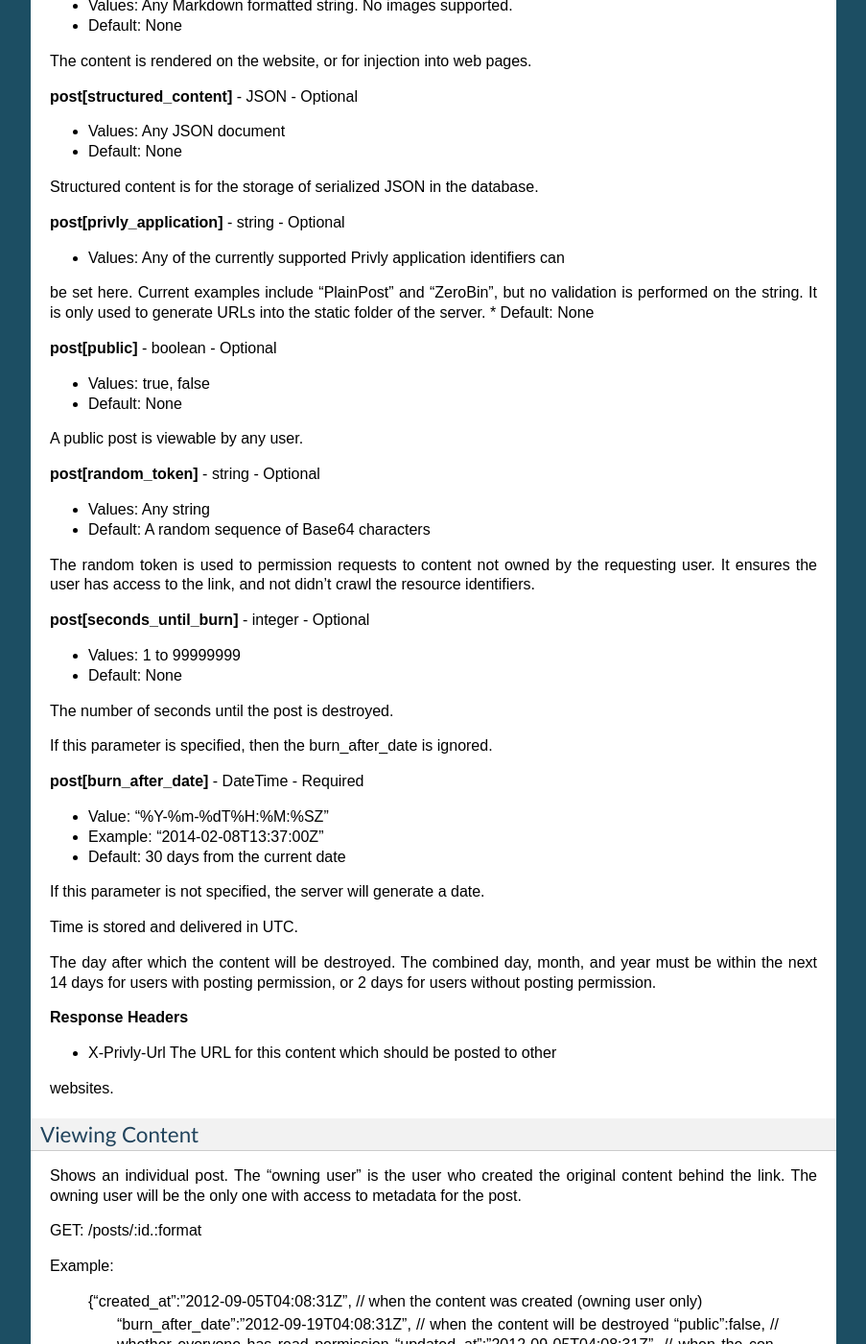
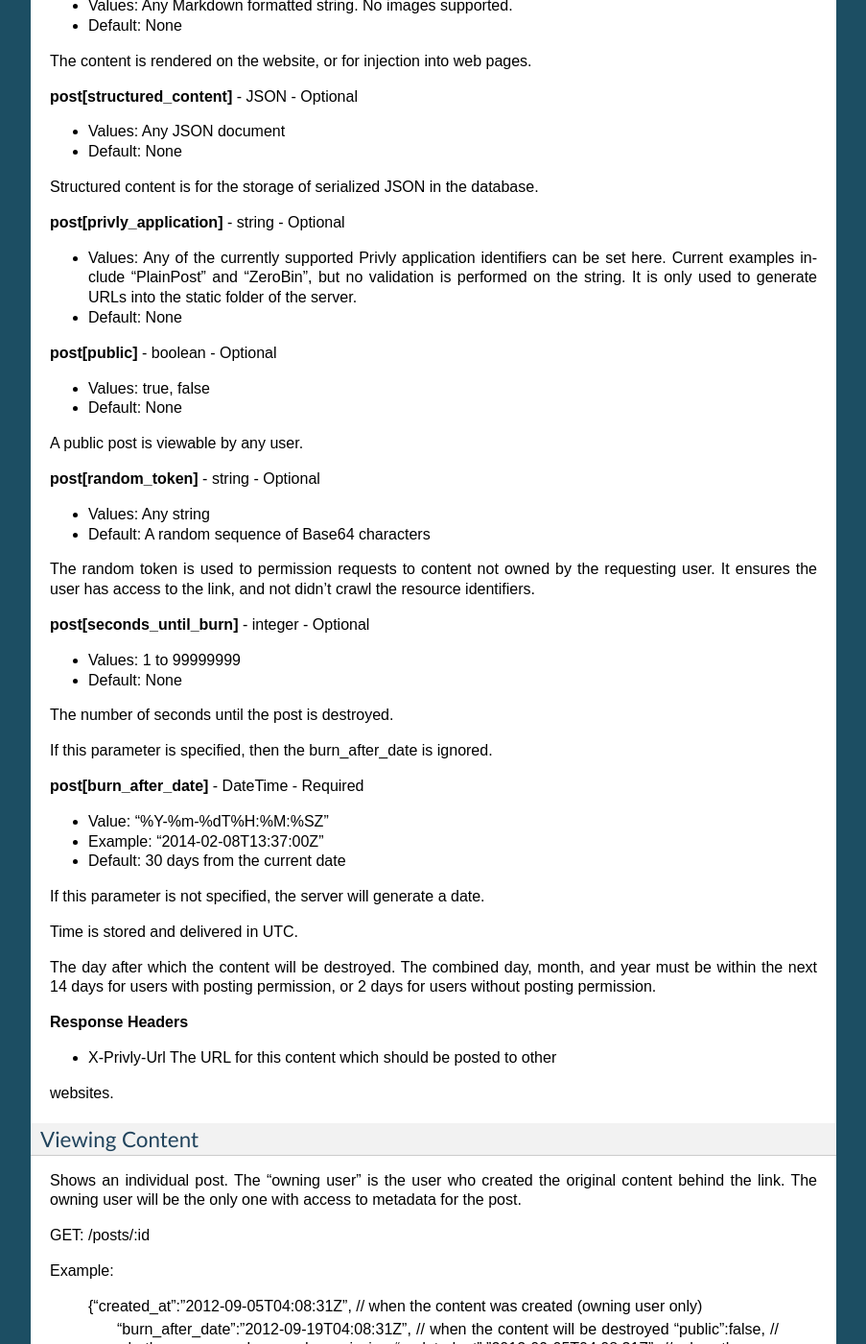
Before and after one commit to privly/privly-flask, a Sphinx documentation site: the page built from docs/source/API.rst, in a window 1280 px wide and 1400 px high, scrolled down 582 px. Shown: the whole window at 96% size, without its empty margins (198-1101 px from the left). Built offline with Sphinx 7.4.7, drawn with Linux system fonts in a browser that asks for light colours; some of the changed text lies outside the part shown.

Commit message:
cleaned up formatting of parameters
changed nil to None
removed endpoint format

```diff
--- a/docs/source/API.rst
+++ b/docs/source/API.rst
@@ -43,10 +43,7 @@ Structured content is for the storage of serialized JSON in the database.
 
 **post[privly\_application]** - string - Optional
 
-* Values: Any of the currently supported Privly application identifiers can
-be set here. Current examples include "PlainPost" and "ZeroBin", but no
-validation is performed on the string. It is only used to generate URLs
-into the static folder of the server.
+* Values: Any of the currently supported Privly application identifiers can be set here. Current examples include "PlainPost" and "ZeroBin", but no validation is performed on the string. It is only used to generate URLs into the static folder of the server.
 * Default: None
 
 **post[public]** - boolean - Optional
@@ -62,8 +59,7 @@ A public post is viewable by any user.
 * Default: A random sequence of Base64 characters
 
 The random token is used to permission requests to content
-not owned by the requesting user. It ensures the user has access to the link,
-and not didn't crawl the resource identifiers.
+not owned by the requesting user. It ensures the user has access to the link, and not didn't crawl the resource identifiers.
 
 **post[seconds\_until\_burn]** - integer - Optional
 
@@ -101,7 +97,7 @@ Viewing Content
 
 Shows an individual post. The "owning user" is the user who created the original content behind the link. The owning user will be the only one with access to metadata for the post.
 
-GET: /posts/:id.:format
+GET: /posts/:id
 
 Example:
 
@@ -147,7 +143,7 @@ Updating Content
 Update a post. Requires update permission or content ownership.
 
 PUT /posts/:id
-PUT /posts/:id.:format
+PUT /posts/:id
 
 **id** - integer - Required
 
@@ -238,7 +234,7 @@ Destroying Content
 Destroy a post. Requires destroy permission, or content ownership.
 
 DELETE /posts/:id
-DELETE /posts/:id.:format
+DELETE /posts/:id
 
 **Parameters**
 
```
Also changed, not shown: other parts of docs/source/API.rst (+4 -4 lines).
